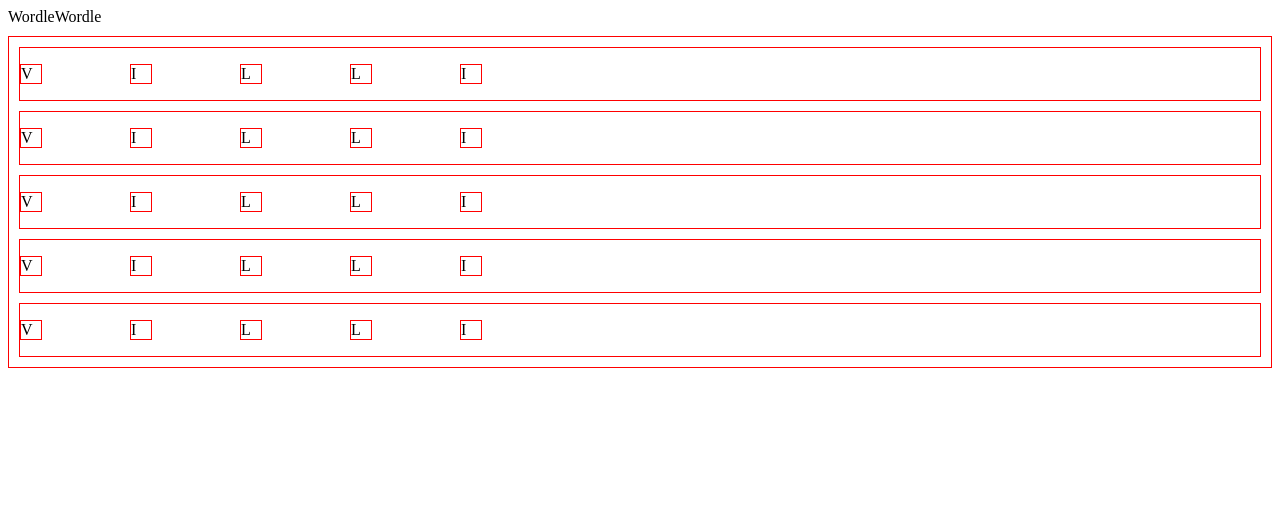
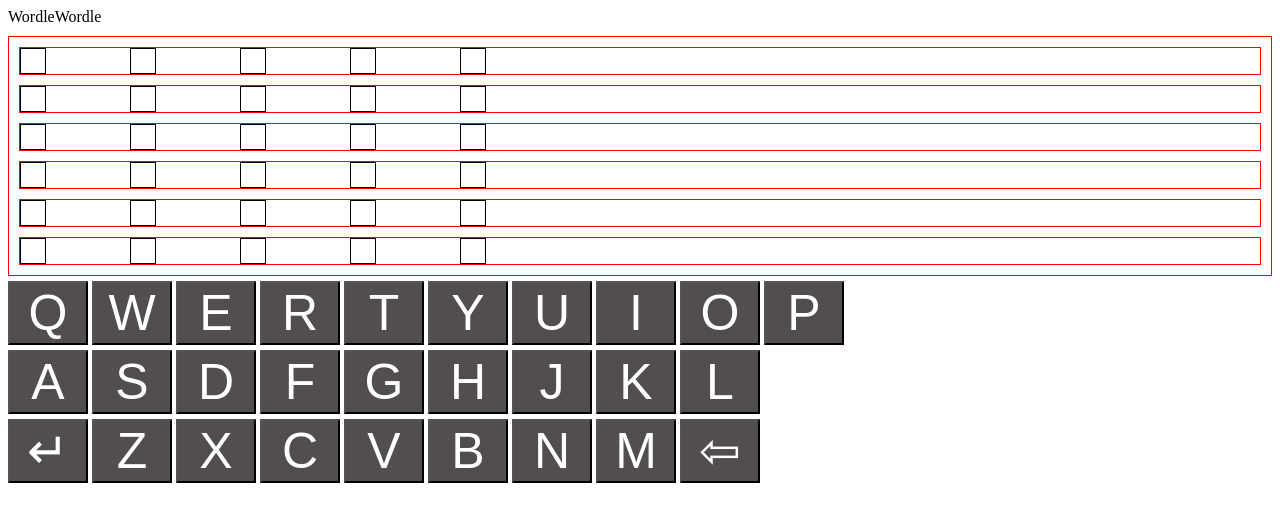
Before and after one commit to kylekovac1997/wordle-app, a plain HTML site: page project.html in a window 1280 px wide. Drawn offline with Linux system fonts and the light colour scheme.

Commit message:
checking for correct word error

```diff
--- a/project.css
+++ b/project.css
@@ -12,9 +12,58 @@
     grid-template-columns: 10px 10px 10px 10px 10px;
     gap: 100px;
     border: red 1px solid;
+    text-align: center;
 }
 
 .pElementWordDisplayStyle{
-    border: 1px red solid;
-    width: 20px;
+    width: 1em;
+    height: 1em;
+    border: 1px solid black;
+    font-size: 1.5em;
+    text-align: center;
+    padding: 0;
+    margin: 0;
+    background: white;
 }
+
+.contains_word{
+    background: yellow;
+}
+
+.correct{
+    background: green;
+}
+
+.key{
+    font-size: 50px;
+    width: 80px;
+    background-color: rgb(82, 78, 78);
+    color: white;
+}
+
+.row{
+    display: flex;
+    flex-shrink: 3;
+    margin-top: 5px;
+}
+
+#row-1{
+    gap: 4px;
+
+}
+
+#row-2{
+
+    margin-top: 5px;
+    gap: 4px;
+}
+
+#row-3{
+    margin-top: 5px;
+    gap: 4px;
+}
+
+#row-4{
+    margin-top: 5px;
+    gap: 4px;
+}
--- a/project.html
+++ b/project.html
@@ -10,10 +10,50 @@
 <body>
     <header> WordleWordle</header>
 
-    <div id="wordle_grid">
+        <div id="wordle_grid">
 
 
-    </div>
+</div>
+    <!-- Displays the keyboard on the page   -->
+    <div class="keyboard">
+       <div class="row" id="row-1">
+           <button class="key">Q</button>
+           <button class="key">W</button>
+           <button class="key">E</button>
+           <button class="key">R</button>
+           <button class="key">T</button>
+           <button class="key">Y</button>
+           <button class="key">U</button>
+           <button class="key">I</button>
+           <button class="key">O</button>
+           <button class="key">P</button>
+       </div>
+       <div class="row" id="row-2">
+           <button class="key">A</button>
+           <button class="key">S</button>
+           <button class="key">D</button>
+           <button class="key">F</button>
+           <button class="key">G</button>
+           <button class="key">H</button>
+           <button class="key">J</button>
+           <button class="key">K</button>
+           <button class="key">L</button>
+
+
+       </div>
+       <div class="row" id="row-3">
+        <button class="key" id="enter">&#8629;</button>
+           <button class="key">Z</button>
+           <button class="key">X</button>
+           <button class="key">C</button>
+           <button class="key">V</button>
+           <button class="key">B</button>
+           <button class="key">N</button>
+           <button class="key">M</button>
+           <button class="key"id="backspace">&#8678;</button>
+       </div>
+
+</div>
 
 </body>
 <script type="module"  src="project.js"></script>
--- a/project.js
+++ b/project.js
@@ -4,8 +4,12 @@ import {validWords} from './wordle-Words.js'
 let randomWord = validWords[Math.floor(Math.random() * validWords.length)];
 let wordlegrid = document.getElementById('wordle_grid');
 
+
+
+
 //A for loop to create 5 Divs with a class set to div word display.
-for(let i = 1; i <= 5; i++){
+for(let i = 1; i <= 6; i++){
+    let hiddenWord = [];
 
     let divWordDisplay = document.createElement('div');
     divWordDisplay.setAttribute("class", 'div_word_Display');
@@ -14,13 +18,32 @@ for(let i = 1; i <= 5; i++){
     //This is assiging the value characters to the random word to split each letter individually.
     let characters = randomWord.split('');
 
+    hiddenWord.push(characters)
+    console.log(hiddenWord)
     // A for loop here is to assign each individually letter to a P element  and append it diretly to div Word Display.
     for(let j = 0; j < characters.length; j++){
 
-        let pElementWordDisplay = document.createElement("P");
+        let pElementWordDisplay = document.createElement("input");
         divWordDisplay.appendChild(pElementWordDisplay);
         pElementWordDisplay.textContent = characters[j];
         pElementWordDisplay.classList.add('pElementWordDisplayStyle')
+
+        pElementWordDisplay.addEventListener("input", function(event){
+
+           let inputIndex = [...divWordDisplay.children].indexOf(event.target);
+           let inputValue = event.target.value.toLowerCase();
+           let character = hiddenWord[inputIndex].toLowerCase();
+
+            if (pElementWordDisplay === characters) {
+                event.target.classList.add('correct');
+              } else {
+                event.target.classList.remove('correct');
+              }
+              if (hiddenWord.toLowerCase().includes(inputValue)) {
+                divWordDisplay.classList.add('contains_word');
+              } else {
+                divWordDisplay.classList.remove('contains_word');
+              }
+        })
     }
-
 }
```
